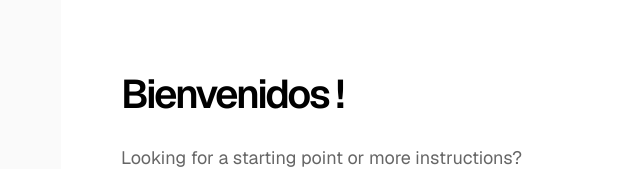
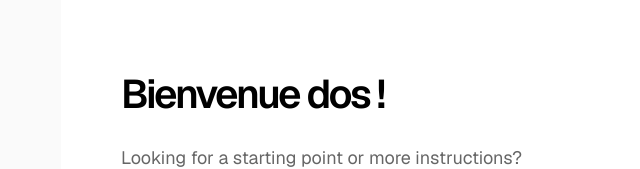
Before and after one commit to alexisburner-glinfo/mon-premier-projet, a Next.js app: page / in a window 1280 px wide. Shown: the part 252-421 px from the top of the page, without its empty margins (179-819 px from the left). Built offline with nearby package versions, Linux system fonts and the light colour scheme.

Commit message:
Change greeting from 'Bienvenidos' to 'Bienvenue dos'

```diff
--- a/src/app/page.tsx
+++ b/src/app/page.tsx
@@ -15,7 +15,7 @@ export default function Home() {
           priority
         />
         <div className={styles.intro}>
-          <h1>Bienvenidos !</h1>
+          <h1>Bienvenue dos !</h1>
           <p>
             Looking for a starting point or more instructions? Head over to{" "}
             <a
```
